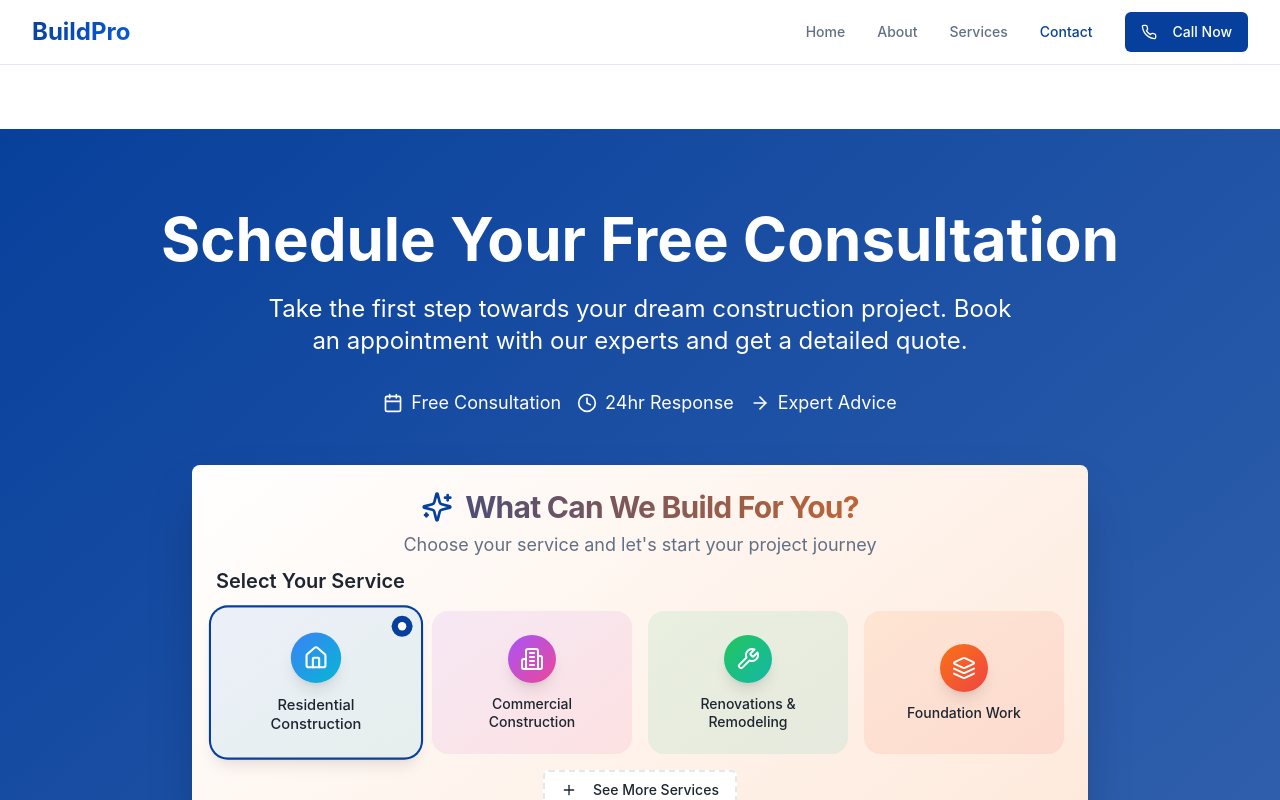
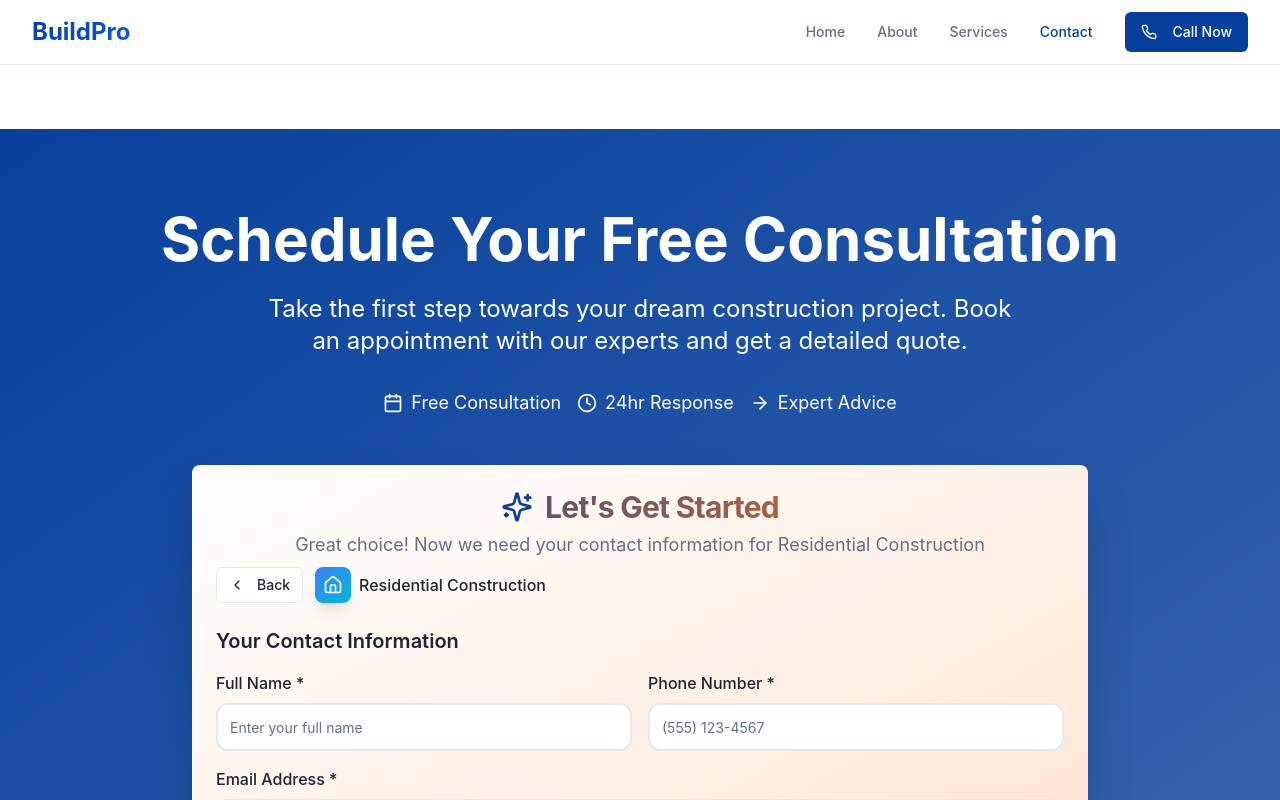
Before and after one commit to Hrelea1/Vertical-Jobs, a React (Vite) app: page /contact in a window 1280 px wide. Both pictures are taken after a click on the button "Residential Construction". Shown: the top 800 px of the page. Built offline with nearby package versions, Linux system fonts and the light colour scheme.

Commit message:
Refactor booking form flow
Change the appointment booking form to display services first, then reveal the form upon service selection.

```diff
--- a/src/components/AppointmentBooking.tsx
+++ b/src/components/AppointmentBooking.tsx
@@ -3,7 +3,7 @@ import { Button } from '@/components/ui/button';
 import { Card, CardContent, CardDescription, CardHeader, CardTitle } from '@/components/ui/card';
 import { Input } from '@/components/ui/input';
 import { Label } from '@/components/ui/label';
-import { Home, Building2, Wrench, Layers, Triangle, Zap, Droplet, MessageSquare, Plus, ArrowRight, Sparkles } from 'lucide-react';
+import { Home, Building2, Wrench, Layers, Triangle, Zap, Droplet, MessageSquare, Plus, ArrowRight, Sparkles, ChevronLeft } from 'lucide-react';
 import { supabase } from '@/integrations/supabase/client';
 import { useToast } from '@/hooks/use-toast';
 import CongratsNotification from './CongratsNotification';
@@ -48,6 +48,10 @@ const AppointmentBooking = () => {
 
   const handleServiceSelect = (serviceName: string) => {
     setFormData(prev => ({ ...prev, service: serviceName }));
+  };
+
+  const handleBackToServices = () => {
+    setFormData(prev => ({ ...prev, service: '' }));
   };
 
   const validateForm = (): string | null => {
@@ -123,31 +127,30 @@ const AppointmentBooking = () => {
           <CardHeader className="text-center pb-2">
             <CardTitle className="flex items-center justify-center gap-3 text-3xl font-bold bg-gradient-to-r from-primary to-secondary bg-clip-text text-transparent">
               <Sparkles className="w-8 h-8 text-primary" />
-              What Can We Build For You?
+              {!formData.service ? "What Can We Build For You?" : "Let's Get Started"}
             </CardTitle>
             <CardDescription className="text-lg text-muted-foreground mt-2">
-              Choose your service and let's start your project journey
+              {!formData.service
+                ? "Choose your service and let's start your project journey"
+                : `Great choice! Now we need your contact information for ${formData.service}`
+              }
             </CardDescription>
           </CardHeader>
 
           <CardContent className="space-y-8">
-            {/* Service Selection */}
+            {!formData.service ? (
+              // Service Selection Step
               <div className="space-y-4">
                 <h3 className="text-xl font-semibold text-foreground">Select Your Service</h3>
                 <div className="grid grid-cols-1 sm:grid-cols-2 lg:grid-cols-4 gap-4">
                   {displayedServices.map((service) => {
                     const Icon = service.icon;
-                  const isSelected = formData.service === service.name;
                     return (
                       <button
                         key={service.name}
                         type="button"
                         onClick={() => handleServiceSelect(service.name)}
-                      className={`relative overflow-hidden rounded-2xl p-6 transition-all duration-300 group hover:scale-105 hover:shadow-xl ${
-                        isSelected
-                          ? 'ring-2 ring-primary shadow-lg scale-105'
-                          : 'hover:shadow-md'
-                      }`}
+                        className="relative overflow-hidden rounded-2xl p-6 transition-all duration-300 group hover:scale-105 hover:shadow-xl"
                       >
                         <div className={`absolute inset-0 bg-gradient-to-br ${service.gradient} opacity-10 group-hover:opacity-20 transition-opacity duration-300`} />
                         <div className="relative z-10 flex flex-col items-center space-y-3">
@@ -158,13 +161,6 @@ const AppointmentBooking = () => {
                             {service.name}
                           </span>
                         </div>
-                      {isSelected && (
-                        <div className="absolute top-2 right-2">
-                          <div className="w-5 h-5 bg-primary rounded-full flex items-center justify-center">
-                            <div className="w-2 h-2 bg-white rounded-full" />
-                          </div>
-                        </div>
-                      )}
                       </button>
                     );
                   })}
@@ -184,8 +180,31 @@ const AppointmentBooking = () => {
                   </div>
                 )}
               </div>
+            ) : (
+              // Contact Form Step
+              <div className="space-y-6">
+                <div className="flex items-center gap-3 mb-6">
+                  <Button
+                    type="button"
+                    variant="outline"
+                    size="sm"
+                    onClick={handleBackToServices}
+                    className="group"
+                  >
+                    <ChevronLeft className="w-4 h-4 mr-1 group-hover:-translate-x-1 transition-transform duration-300" />
+                    Back
+                  </Button>
+                  <div className="flex items-center gap-2">
+                    <div className={`p-2 rounded-lg bg-gradient-to-br ${allServices.find(s => s.name === formData.service)?.gradient} shadow-lg`}>
+                      {(() => {
+                        const Icon = allServices.find(s => s.name === formData.service)?.icon || Sparkles;
+                        return <Icon className="w-5 h-5 text-white" />;
+                      })()}
+                    </div>
+                    <span className="font-medium text-foreground">{formData.service}</span>
+                  </div>
+                </div>
 
-            {/* Contact Form */}
                 <form onSubmit={handleSubmit} className="space-y-6">
                   <div className="space-y-4">
                     <h3 className="text-xl font-semibold text-foreground">Your Contact Information</h3>
@@ -234,7 +253,7 @@ const AppointmentBooking = () => {
                   <Button
                     type="submit"
                     className="w-full h-14 text-lg font-semibold rounded-xl bg-gradient-to-r from-primary to-secondary hover:from-primary/90 hover:to-secondary/90 transition-all duration-300 shadow-lg hover:shadow-xl group"
-                disabled={isSubmitting || !formData.service}
+                    disabled={isSubmitting}
                   >
                     {isSubmitting ? (
                       <>
@@ -249,6 +268,8 @@ const AppointmentBooking = () => {
                     )}
                   </Button>
                 </form>
+              </div>
+            )}
           </CardContent>
         </Card>
       </div>
```
Lines whose indentation alone changed are shown as unchanged.
